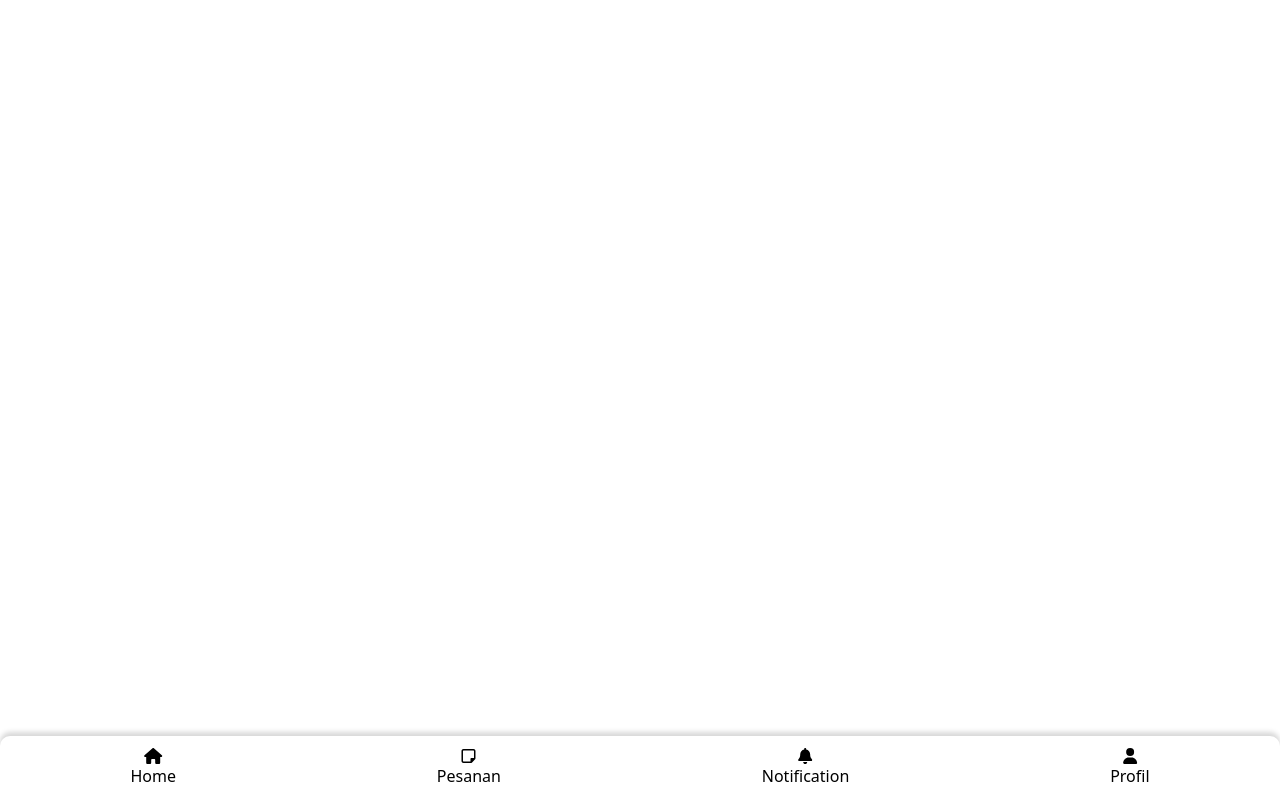
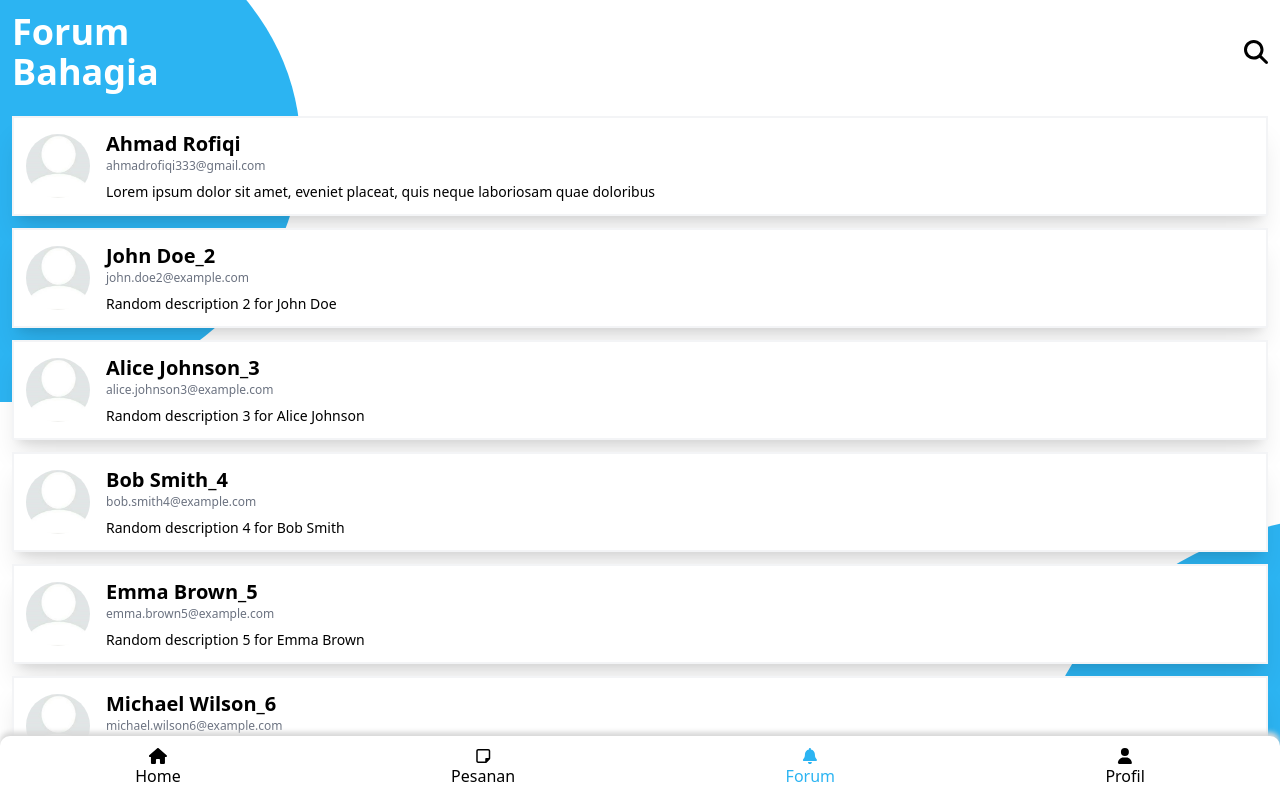
Before and after one commit to ARofiqi/koperasi-fe, a Vue app: page /forum in a window 1280 px wide. Shown: the top 800 px of the page. Built offline with nearby package versions, Linux system fonts and the light colour scheme.

Commit message:
feat add forum page

```diff
--- /dev/null
+++ b/src/assets/dataForum.json
@@ -0,0 +1,82 @@
+[
+  {
+    "name": "Ahmad Rofiqi",
+    "email": "ahmadrofiqi333@gmail.com",
+    "description": "Lorem ipsum dolor sit amet, eveniet placeat, quis neque laboriosam quae doloribus"
+  },
+  {
+    "name": "John Doe_2",
+    "email": "john.doe2@example.com",
+    "description": "Random description 2 for John Doe"
+  },
+  {
+    "name": "Alice Johnson_3",
+    "email": "alice.johnson3@example.com",
+    "description": "Random description 3 for Alice Johnson"
+  },
+  {
+    "name": "Bob Smith_4",
+    "email": "bob.smith4@example.com",
+    "description": "Random description 4 for Bob Smith"
+  },
+  {
+    "name": "Emma Brown_5",
+    "email": "emma.brown5@example.com",
+    "description": "Random description 5 for Emma Brown"
+  },
+  {
+    "name": "Michael Wilson_6",
+    "email": "michael.wilson6@example.com",
+    "description": "Random description 6 for Michael Wilson"
+  },
+  {
+    "name": "Sophia Davis_7",
+    "email": "sophia.davis7@example.com",
+    "description": "Random description 7 for Sophia Davis"
+  },
+  {
+    "name": "Matthew Anderson_8",
+    "email": "matthew.anderson8@example.com",
+    "description": "Random description 8 for Matthew Anderson"
+  },
+  {
+    "name": "Olivia White_9",
+    "email": "olivia.white9@example.com",
+    "description": "Random description 9 for Olivia White"
+  },
+  {
+    "name": "Daniel Martin_10",
+    "email": "daniel.martin10@example.com",
+    "description": "Random description 10 for Daniel Martin"
+  },
+  {
+    "name": "Grace Robinson_11",
+    "email": "grace.robinson11@example.com",
+    "description": "Random description 11 for Grace Robinson"
+  },
+  {
+    "name": "Ryan Taylor_12",
+    "email": "ryan.taylor12@example.com",
+    "description": "Random description 12 for Ryan Taylor"
+  },
+  {
+    "name": "Ella Moore_13",
+    "email": "ella.moore13@example.com",
+    "description": "Random description 13 for Ella Moore"
+  },
+  {
+    "name": "Jackson Lee_14",
+    "email": "jackson.lee14@example.com",
+    "description": "Random description 14 for Jackson Lee"
+  },
+  {
+    "name": "Ava Harris_15",
+    "email": "ava.harris15@example.com",
+    "description": "Random description 15 for Ava Harris"
+  },
+  {
+    "name": "Liam Clark_16",
+    "email": "liam.clark16@example.com",
+    "description": "Random description 16 for Liam Clark"
+  }
+]
--- /dev/null
+++ b/src/components/cardForum.vue
@@ -0,0 +1,20 @@
+<template>
+  <div class="p-3 flex gap-4 items-center shadow-xl border-gray-100 border-2 bg-white">
+    <img src="/profil.jpg" alt="profil" class="w-16 h-16 rounded-full" />
+    <div>
+      <h1 class="text-xl font-semibold">{{ this.name }}</h1>
+      <p class="text-xs mb-2 text-gray-500">{{ this.email }}</p>
+      <p class="text-sm">{{ this.description }}</p>
+    </div>
+  </div>
+</template>
+
+<script>
+export default {
+  props: {
+    name: String,
+    email: String,
+    description: String,
+  },
+};
+</script>
--- a/src/components/navBar.vue
+++ b/src/components/navBar.vue
@@ -8,9 +8,9 @@
       <font-awesome-icon :icon="['far', 'note-sticky']" />
       Pesanan
     </router-link>
-    <router-link :to="{ name: 'notification' }" :class="{ active: isActive('/notification') }" class="flex flex-col grow text-center p-3">
+    <router-link :to="{ name: 'forum' }" :class="{ active: isActive('/forum') }" class="flex flex-col grow text-center p-3">
       <font-awesome-icon :icon="['fas', 'bell']" />
-      Notification
+      Forum
     </router-link>
     <router-link :to="{ name: 'profil', params: { id: '1' } }" :class="{ active: isActive('/profil') }" class="flex flex-col grow text-center p-3">
       <font-awesome-icon :icon="['fas', 'user']" />
--- a/src/routers/index.js
+++ b/src/routers/index.js
@@ -1,7 +1,7 @@
 import { createRouter, createWebHistory } from "vue-router";
 
 import homepage from "@/view/home/index.vue";
-import notification from "@/view/notification/index.vue";
+import forum from "@/view/forum/index.vue";
 import setting from "@/view/setting/index.vue";
 import product from "@/view/product/index.vue";
 import cart from "@/view/cart/index.vue";
@@ -34,9 +34,9 @@ const routes = [
     component: signupPage,
   },
   {
-    path: "/notification",
-    name: "notification",
-    component: notification,
+    path: "/forum",
+    name: "forum",
+    component: forum,
   },
   {
     path: "/profil/:id",
--- a/src/view/cart/index.vue
+++ b/src/view/cart/index.vue
@@ -1,7 +1,7 @@
 <template>
   <div class="p-3 pb-5 bg-primary rounded-b-xl shadow-lg">
     <Back class="text-white" />
-    <h2 class="text-center text-white text-2xl font-light">Halaman Cart</h2>
+    <h2 class="text-center text-white text-2xl font-light">Halaman Pesanan</h2>
   </div>
   <div class="p-3 pb-20">
     <div class="list-card mt-3 flex flex-col gap-2">
--- a/src/view/forum/index.vue
+++ b/src/view/forum/index.vue
@@ -1,3 +1,34 @@
 <template>
-  <div>halaman forum</div>
+  <svg class="fixed -z-40" width="304" height="440" viewBox="0 0 354 440" fill="none" xmlns="http://www.w3.org/2000/svg">
+    <g filter="url(#filter0_d_100_61)">
+      <ellipse cx="11.5" cy="136" rx="338.5" ry="296" class="fill-primary" />
+    </g>
+  </svg>
+  <svg class="fixed right-0 bottom-0 -z-40" width="249" height="285" viewBox="0 0 249 285" fill="none" xmlns="http://www.w3.org/2000/svg">
+    <g filter="url(#filter0_d_100_79)">
+      <ellipse cx="331" cy="277" rx="327" ry="277" class="fill-primary" />
+    </g>
+  </svg>
+  <div class="flex justify-between p-3 items-center">
+    <h1 class="text-4xl font-semibold text-white">Forum<br />Bahagia</h1>
+    <font-awesome-icon class="w-6 h-6 text-black" :icon="['fas', 'magnifying-glass']" />
+  </div>
+  <div class="flex flex-col gap-3 p-3 rounded-md">
+    <CardForum v-for="(item, index) in data" :key="index" :name="item.name" :email="item.email" :description="item.description" />
+  </div>
 </template>
+
+<script>
+import CardForum from "@/components/cardForum.vue";
+import dataForum from "@/assets/dataForum.json";
+export default {
+  data() {
+    return {
+      data: dataForum,
+    };
+  },
+  components: {
+    CardForum,
+  },
+};
+</script>
--- a/src/view/notification/index.vue
+++ /dev/null
@@ -1,3 +0,0 @@
-<template>
-  <div>halaman notification</div>
-</template>
```
